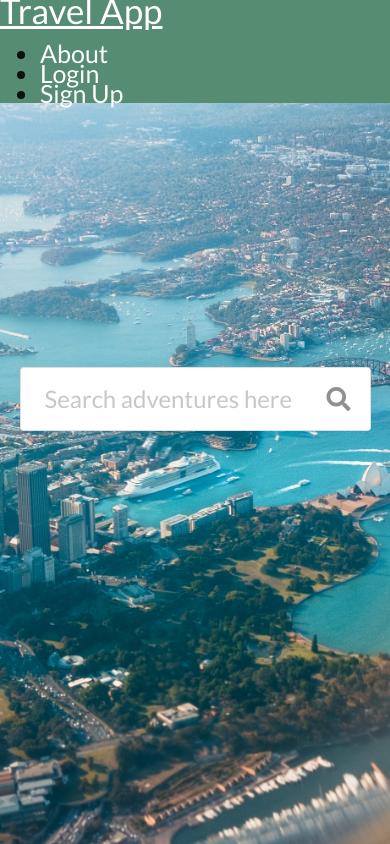
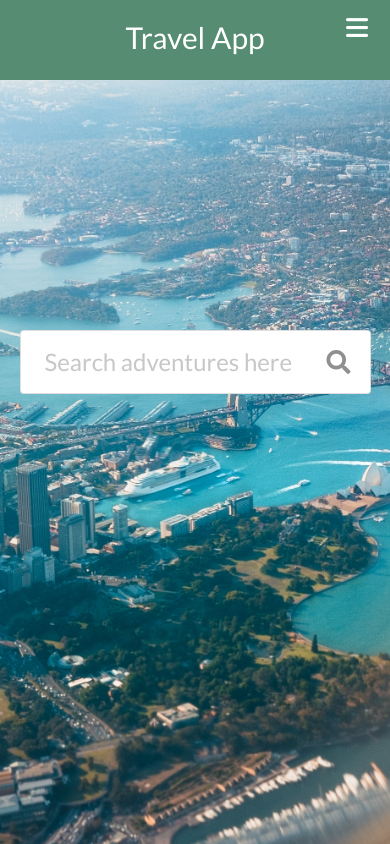
Before and after one commit to Vsmith408/Project3-client, a React (Create React App) app: page / in a window 390 px wide. Built offline with nearby package versions, Linux system fonts and the light colour scheme.

Commit message:
updated code for the navbar

```diff
--- a/public/index.html
+++ b/public/index.html
@@ -9,6 +9,7 @@
   <meta name="theme-color" content="#000000" />
   <meta name="description" content="Web site created using create-react-app" />
   <link rel="apple-touch-icon" href="%PUBLIC_URL%/logo192.png" />
+  <script src="https://kit.fontawesome.com/2aaa66b0e7.js" crossorigin="anonymous"></script>
   <!--
       manifest.json provides metadata used when your web app is installed on a
       user's mobile device or desktop. See https://developers.google.com/web/fundamentals/web-app-manifest/
--- a/src/components/App.css
+++ b/src/components/App.css
@@ -1,3 +1,9 @@
+* {
+  box-sizing: border-box;
+  margin: 0;
+  padding: 0;
+}
+
 .searchBarWrapper {
   /* background-image: url(../Images/background-image.jpg); */
   /* background-size: cover; */
--- a/src/components/Navbar/index.js
+++ b/src/components/Navbar/index.js
@@ -3,27 +3,24 @@
 import "./style.css";
 
 class Navbar extends Component {
+state = { clicked: false }
+
+handleClick = () => {
+  this.setState({ clicked: !this.state.clicked })
+}
+
   render() {
     return (
-      <nav className="navbar navbar-expand-lg text-light">
+      <nav className="navbar ">
         <div className="container">
           <Link className="navbar-brand" to="/">
             Travel App
           </Link>
-          <ul className="navbar-nav">
-            {/* <li className="nav-item">
-              {/* <Link
-                to="/home"
-                className={
-                  window.location.pathname === "/home"
-                    ? "nav-link active"
-                    : "nav-link"
-                }
-              >
-                {" "}
-                Home
-              </Link>
-            </li> */}
+          <div className="menu-icon" onClick={this.handleClick}>
+            <i className={this.state.clicked ? 'fas fa-times' : 'fas fa-bars'}></i>
+          </div>
+          <ul className={this.state.clicked ? 'nav-menu active' : 'nav-menu'}>
+
             <li className="nav-item">
               <Link
                 to="/about"
--- a/src/components/Navbar/style.css
+++ b/src/components/Navbar/style.css
@@ -1,20 +1,99 @@
-nav {
+.navbar {
   background-color: rgb(85, 140, 114);
+  height: 80px;
+  display: flex;
+  justify-content: center;
+  align-items: center;
+  font-size: 1.2rem;
 }
+.nav-menu {
+  display: grid;
+  grid-template-columns: repeat(5, auto);
+  grid-gap: 10px;
+  list-style: none;
+  text-align: center;
+  width: 70vw;
+  justify-content: end;
+  margin-right: 2rem;
+}
+
 
 a {
   text-decoration: none;
   color: white;
 }
-a:hover {
-  text-decoration: underline;
-  color: white;
+
+
+.navbar-brand {
+  font-size: 30px;
+
 }
 
-.navbar-brand {
-  font-size: 35px;
+
+.nav-item {
+  color: white;
+  text-decoration: none;
+  padding: 0.5rem 1rem;
 }
 
-.nav-item {
-  font-size: 25px;
+.nav-item:hover {
+  background-color: white;
+  border-radius: 4px;
+  transition: all 0.2s ease-out;
+  text-decoration: underline;
 }
+.fa-bars {
+  color:white;
+}
+
+.menu-icon {
+  display: none;
+}
+
+@media screen and (max-width: 960px) {
+  .nav-item {
+    position: relative;
+  }
+  .nav-menu {
+    display: flex;
+    flex-direction: column;
+    width: 100%;
+    height: 250px;
+    position: absolute;
+    top: 80px;
+    left: -100%;
+    opacity: 1;
+    transition: all 0.5s ease;
+  }
+  .nav-menu.active {
+    background: rgb(85, 140, 114);
+    left: 0;
+    opacity: 1;
+    transition: all 0.5s ease;
+    z-index: 1;
+  }
+  .nav-item {
+    text-align: center;
+    padding: 2rem;
+    width: 100%;
+    display: table;
+  }
+  .nav-item:hover {
+    background-color: white;
+    border-radius: 0;
+  }
+  .menu-icon {
+    display: block;
+    position: absolute;
+    top: 0;
+    right: 0;
+    transform: translate(-100%, 60%);
+    font-size: 1.8rem;
+    cursor: pointer;
+  }
+  .fa-times {
+    color: white;
+    font-size: 2rem;
+  }
+
+}
```
Also changed, not shown: 1 other file (tests, documents, lock files or other folders).
